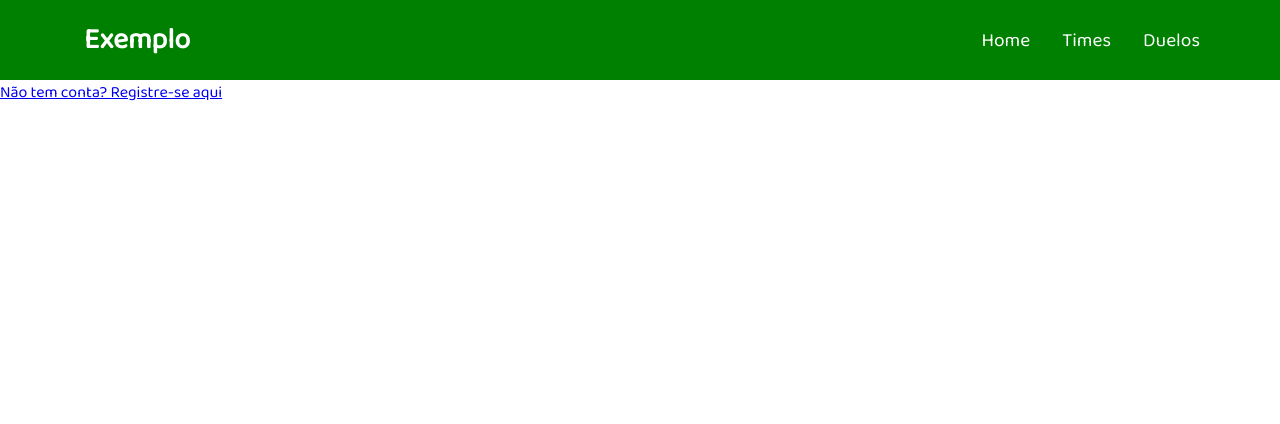
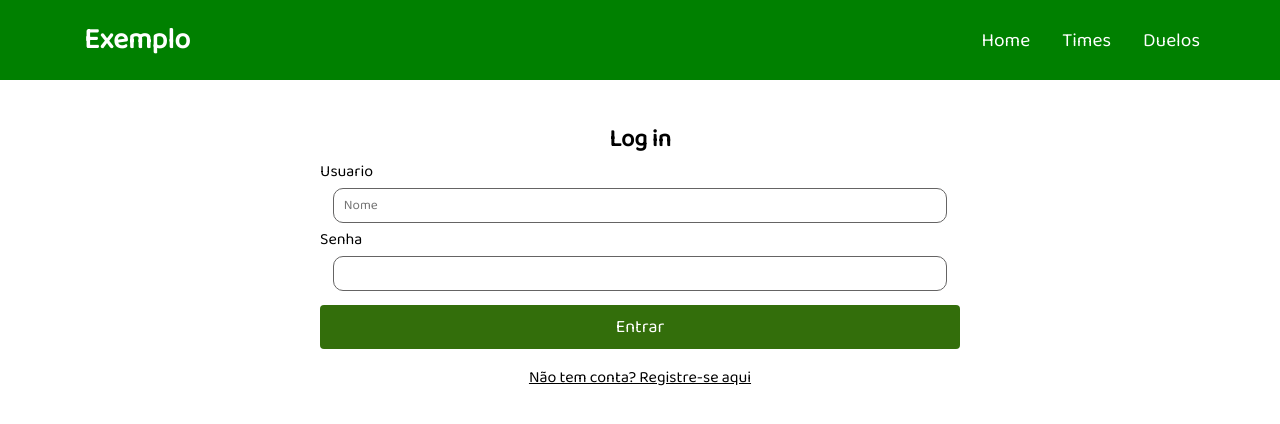
Before and after one commit to Ruymelo10/squad-builder-react, a React (Create React App) app: page /login in a window 1280 px wide. Shown: the top 424 px of the page. Built offline with nearby package versions, Linux system fonts and the light colour scheme.

Commit message:
styles in log in and sign up pages

```diff
--- a/src/components/Form/validateInfo.js
+++ /dev/null
@@ -1,23 +0,0 @@
-export default function validateInfo(values) {
-  let errors = {};
-
-  if (!values.username.trim()) {
-    errors.username = 'Username required';
-  }
-
-  if (!values.email) {
-    errors.email = 'Email required';
-  }
-
-  if (!values.password) {
-    errors.password = 'Password is required';
-  }
-
-  if (!values.password2) {
-    errors.password2 = 'Password is required';
-  } else if (values.password !== values.password2) {
-    errors.password2 = 'Passwords do not match';
-  }
-
-  return errors;
-}
--- /dev/null
+++ b/src/components/Form/validateLogIn.js
@@ -0,0 +1,13 @@
+export default function validateLogIn(values) {
+  let errors = {};
+
+  if (!values.username.trim()) {
+    errors.username = 'Usuario obrigatório';
+  }
+
+  if (!values.password) {
+    errors.password = 'Senha obrigatória';
+  }
+
+  return errors;
+}
--- /dev/null
+++ b/src/components/Form/validateSignUp.js
@@ -0,0 +1,23 @@
+export default function validateSignUp(values) {
+  let errors = {};
+
+  if (!values.username.trim()) {
+    errors.username = 'Usuario obrigatório';
+  }
+
+  if (!values.email) {
+    errors.email = 'Email obrigatório';
+  }
+
+  if (!values.password) {
+    errors.password = 'Senha obrigatória';
+  }
+
+  if (!values.password2) {
+    errors.password2 = 'Senha obrigatória';
+  } else if (values.password !== values.password2) {
+    errors.password2 = 'Senhas incompatíveis';
+  }
+
+  return errors;
+}
--- a/src/components/InputForm/index.jsx
+++ b/src/components/InputForm/index.jsx
@@ -1,5 +1,6 @@
 import React from 'react';
 import P from 'prop-types';
+import './styles.scss';
 
 export const InputForm = (props) => {
   const { labelName, htmlFor, ...inputProps } = props;
--- /dev/null
+++ b/src/components/InputForm/styles.scss
@@ -0,0 +1,9 @@
+.form-input {
+  margin: 0.5vh 1vw;
+  height: 35px;
+  border: 1px solid #656464;
+  border-radius: 10px;
+}
+::placeholder {
+  padding-left: 10px;
+}
--- a/src/templates/LogIn/index.jsx
+++ b/src/templates/LogIn/index.jsx
@@ -1,10 +1,48 @@
 import React from 'react';
 import { Link } from 'react-router-dom';
+import './styles.scss';
+import { InputForm } from '../../components/InputForm';
+import { useForm } from '../../components/Form/useForm';
+import validate from '../../components/Form/validateLogIn';
+import { Button } from '../../components/Button';
 
 export const LogIn = () => {
+  const { handleChange, handleSubmit, values, errors } = useForm(validate);
   return (
     <div className="LogIn">
-      <Link to="/signup">Não tem conta? Registre-se aqui</Link>
+      <form onSubmit={handleSubmit}>
+        <div className="Form">
+          <h2>Log in</h2>
+          <div className="login-form-input">
+            <InputForm
+              labelName="Usuario"
+              htmlFor="username"
+              type="text"
+              name="username"
+              placeholder="Nome"
+              onChange={handleChange}
+              values={values.username}
+            />
+            {errors.username && <p>{errors.username}</p>}
+            <InputForm
+              labelName="Senha"
+              htmlFor="password"
+              type="password"
+              name="password"
+              placeholder=""
+              onChange={handleChange}
+              valvalues={values.password}
+            />
+            {errors.password && <p>{errors.password}</p>}
+          </div>
+          <Button className="form-input-btn" type="submit">
+            Entrar
+          </Button>
+        </div>
+      </form>
+      <Link to="/signup" style={{ textAlign: 'center', margin: '2vh 0', color: 'inherit' }}>
+        Não tem conta? Registre-se aqui
+      </Link>
     </div>
   );
 };
--- /dev/null
+++ b/src/templates/LogIn/styles.scss
@@ -0,0 +1,28 @@
+.LogIn {
+  width: 50vw;
+  margin: 5vh auto;
+  display: flex;
+  flex-direction: column;
+  p {
+    margin-left: 10px;
+    color: red;
+  }
+}
+
+.Form {
+  h2 {
+    text-align: center;
+  }
+  a {
+    text-align: center;
+  }
+  Button {
+    width: 100%;
+  }
+}
+
+.login-form-input {
+  display: grid;
+  grid-template-columns: repeat(1, auto);
+  margin-bottom: 10px;
+}
--- a/src/templates/SignUp/index.jsx
+++ b/src/templates/SignUp/index.jsx
@@ -1,9 +1,10 @@
 import React from 'react';
 import { Link } from 'react-router-dom';
+import './styles.scss';
 import { InputForm } from '../../components/InputForm';
 import { Button } from '../../components/Button';
 import { useForm } from '../../components/Form/useForm';
-import validate from '../../components/Form/validateInfo';
+import validate from '../../components/Form/validateSignUp';
 
 export const SignUp = () => {
   const { handleChange, handleSubmit, values, errors } = useForm(validate);
@@ -12,7 +13,7 @@ export const SignUp = () => {
       <form onSubmit={handleSubmit}>
         <div className="Form">
           <h2>Sign Up</h2>
-          <div className="login-form-input">
+          <div className="signup-form-input">
             <InputForm
               labelName="Usuario"
               htmlFor="username"
@@ -59,7 +60,9 @@ export const SignUp = () => {
           </Button>
         </div>
       </form>
-      <Link to="login">Já é usuário? Faça o login</Link>
+      <Link to="login" style={{ textAlign: 'center', margin: '2vh 0', color: 'inherit' }}>
+        Já é usuário? Faça o login
+      </Link>
     </div>
   );
 };
--- /dev/null
+++ b/src/templates/SignUp/styles.scss
@@ -0,0 +1,27 @@
+.SignUp {
+  width: 50vw;
+  margin: 5vh auto;
+  display: flex;
+  flex-direction: column;
+  p {
+    margin-left: 10px;
+    color: red;
+  }
+}
+.Form {
+  h2 {
+    text-align: center;
+  }
+  a {
+    text-align: center;
+  }
+  Button {
+    width: 100%;
+  }
+}
+
+.signup-form-input {
+  display: grid;
+  grid-template-columns: repeat(1, auto);
+  margin-bottom: 10px;
+}
```
Also changed, not shown: src/components/InputForm/styles.css (deleted), src/templates/LogIn/styles.css (deleted), src/templates/SignUp/styles.css (deleted).
